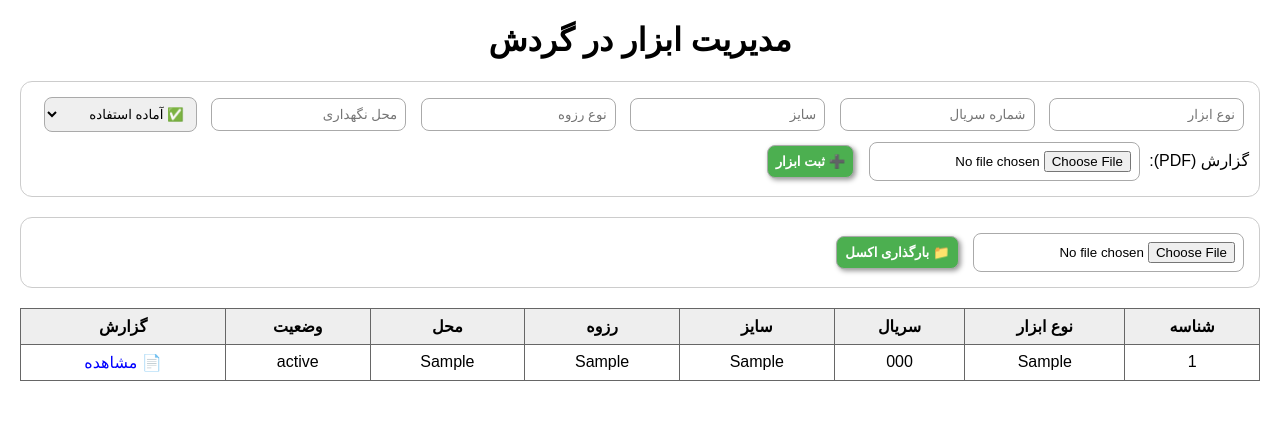
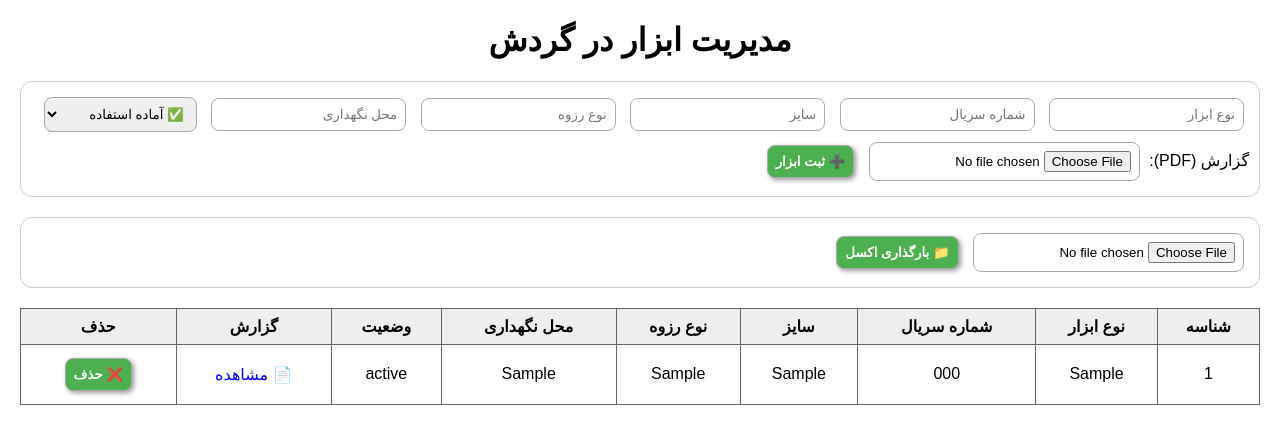
Before and after one commit to javadrad/Inventory-app-final, a Flask app: page / in a window 1280 px wide. Shown: the top 444 px of the page. Run offline with Flask 3, Linux system fonts and the light colour scheme; tables that the repository leaves empty hold one stand-in row (values such as "Sample post").

Commit message:
Update index.html

```diff
--- a/templates/index.html
+++ b/templates/index.html
@@ -24,9 +24,8 @@
         <button type="submit">➕ ثبت ابزار</button>
     </form>
 
-    <!-- فرم بارگذاری اکسل -->
-    <form method="POST" action="/upload_excel" enctype="multipart/form-data" style="margin-top:10px;">
-        <input type="file" name="excel_file" accept=".xlsx" required>
+    <form method="POST" action="/upload_excel" enctype="multipart/form-data">
+        <input type="file" name="excel_file" accept=".xlsx,.xls" required>
         <button type="submit">📁 بارگذاری اکسل</button>
     </form>
 
@@ -34,12 +33,13 @@
         <tr>
             <th>شناسه</th>
             <th>نوع ابزار</th>
-            <th>سریال</th>
+            <th>شماره سریال</th>
             <th>سایز</th>
-            <th>رزوه</th>
-            <th>محل</th>
+            <th>نوع رزوه</th>
+            <th>محل نگهداری</th>
             <th>وضعیت</th>
             <th>گزارش</th>
+            <th>حذف</th>
         </tr>
         {% for item in items %}
         <tr>
@@ -57,6 +57,7 @@
                     -
                 {% endif %}
             </td>
+            <td><a href="/delete/{{ item[0] }}"><button>❌ حذف</button></a></td>
         </tr>
         {% endfor %}
     </table>
```
